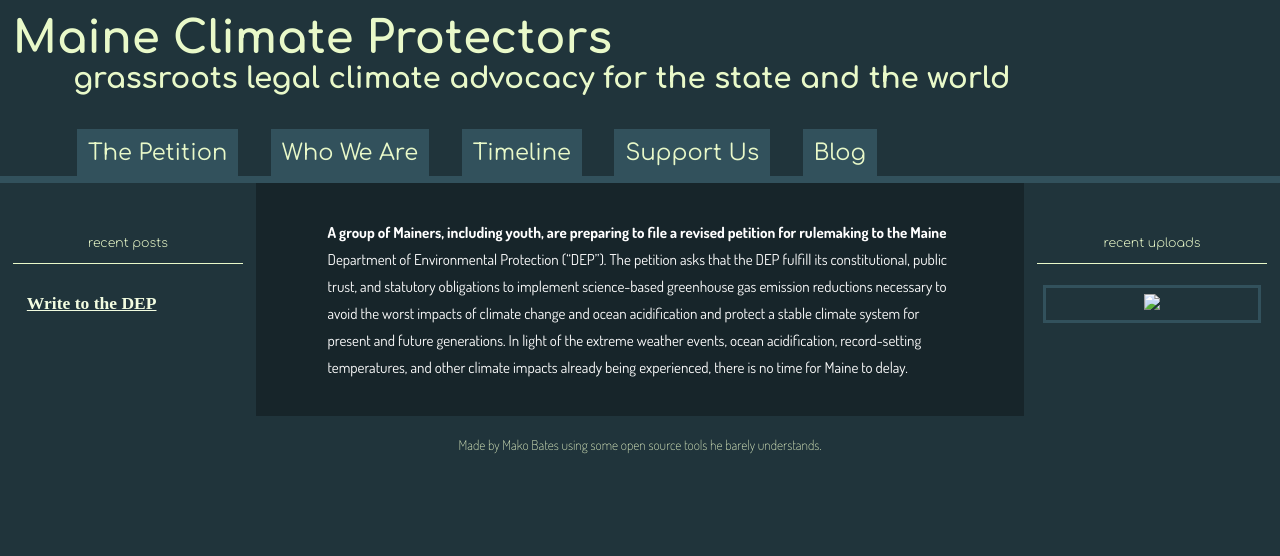
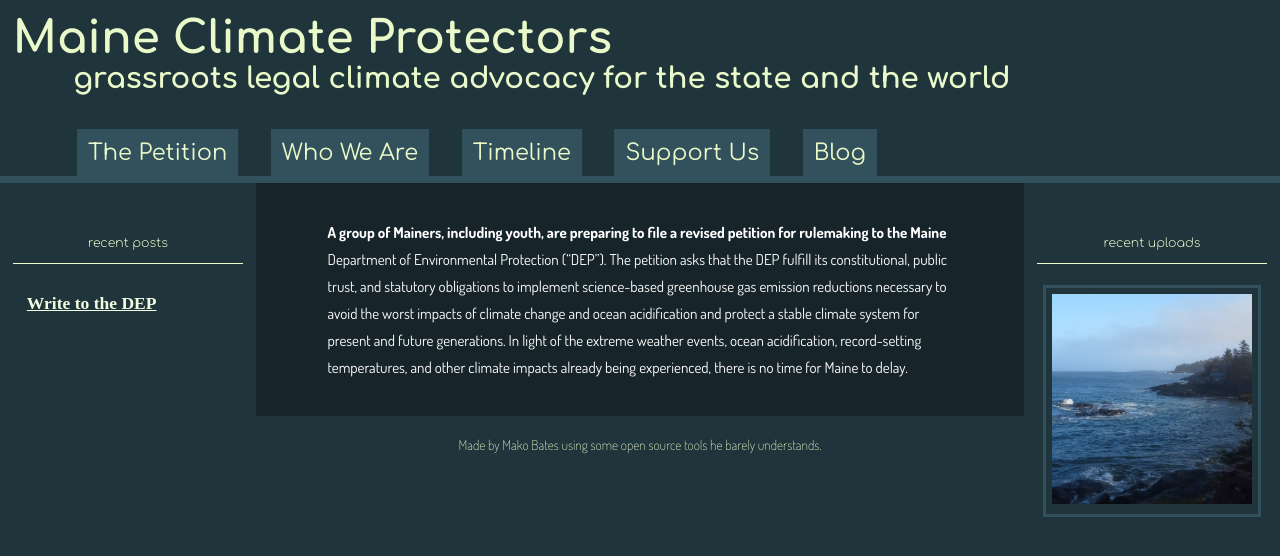
Before and after one commit to ShapeOfMatter/maine-climate-protectors, a Jekyll site: the page built from index.md, in a window 1280 px wide. Shown: the top 556 px of the page. Built offline with Jekyll 4.4.1, drawn with Linux system fonts in a browser that asks for light colours.

Commit message:
Updated Busy and 1 other file

```diff
--- a/_layouts/busy.html
+++ b/_layouts/busy.html
@@ -14,12 +14,12 @@ layout: master
   <div id="uploads-side-inner">
     <h5>recent uploads</h5>
     {% assign uploads_collection = site.collections | where: 'label', 'uploads' | first %}
-    {% for file in uploads_collection.files %}
-        <li><a href="{{ site.baseurl }}/{{ file.path }}" target="_blank">
+    {% for file in uploads_collection.files reversed limit:site.side_bar.uploads.quantity %}
+        <li><a href="{{ file.path | remove_first:"_" | relative_url }}" target="_blank">
           {% assign extension = file.extname | downcase %}
           {% case extension %}
             {% when ".jpg" or ".jpeg" or ".png" or ".gif" or ".svg" %}
-              <img src="{{ site.baseurl }}/{{ file.path }}" class="side_bar_image">
+              <img src="{{ file.path | remove_first:"_" | relative_url }}" class="side_bar_image">
             {% else %}
               {{ file.name }}
           {% endcase %}
--- a/_sass/_busy.scss
+++ b/_sass/_busy.scss
@@ -58,4 +58,9 @@
     word-break: break-all;
     text-align: center;
   }
+  img {
+    width: 100%;
+    max-height: 14em;
+    object-fit: cover;
+  }
 }
```
